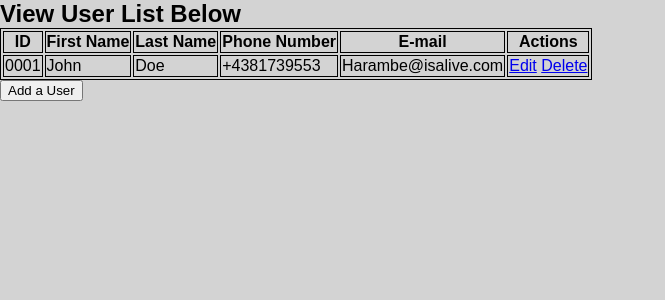
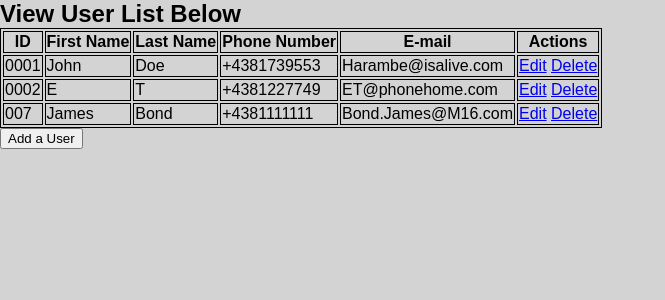
Before and after one commit to Kazemiee/Barts-Hypermarket, a PHP site: page /user-list.html in a window 1280 px wide. Shown: the part 78-378 px from the top of the page, without its empty margins (0-665 px from the left). Run offline with PHP 8.4, Linux system fonts and the light colour scheme.

Commit message:
added more dummy users

```diff
--- a/user-list.html
+++ b/user-list.html
@@ -45,6 +45,22 @@
                 <td>Harambe@isalive.com</td>
                 <td><a href="#">Edit</a>  <a href="#">Delete</a></td><!--add link to P10 and create delete function -->
             </tr>
+            <tr>
+              <td>0002</td>
+              <td>E</td>
+              <td>T</td>
+              <td>+4381227749</td>
+              <td>ET@phonehome.com</td>
+              <td><a href="#">Edit</a>  <a href="#">Delete</a></td><!--add link to P10 and create delete function -->
+            </tr>
+          <tr>
+            <td>007</td>
+            <td>James</td>
+            <td>Bond</td>
+            <td>+4381111111</td>
+            <td>Bond.James@M16.com</td>
+            <td><a href="#">Edit</a>  <a href="#">Delete</a></td><!--add link to P10 and create delete function -->
+        </tr>
         </table>
         <a href="#"><button>Add a User</button></a><!--add link to P10 -->
       </div>
```
Also changed, not shown: login.css (+0 -7 lines).
